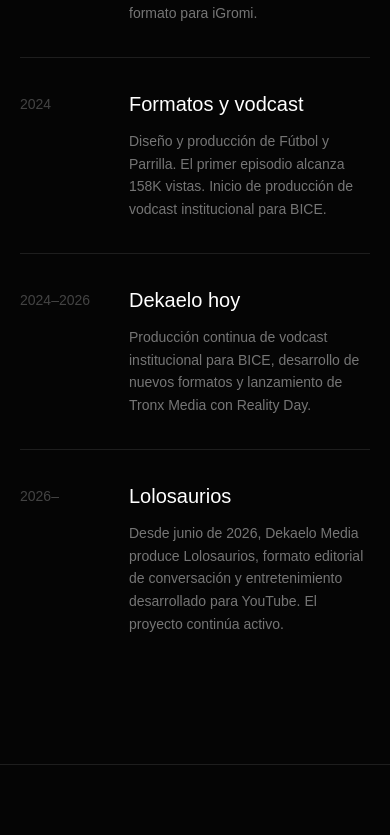
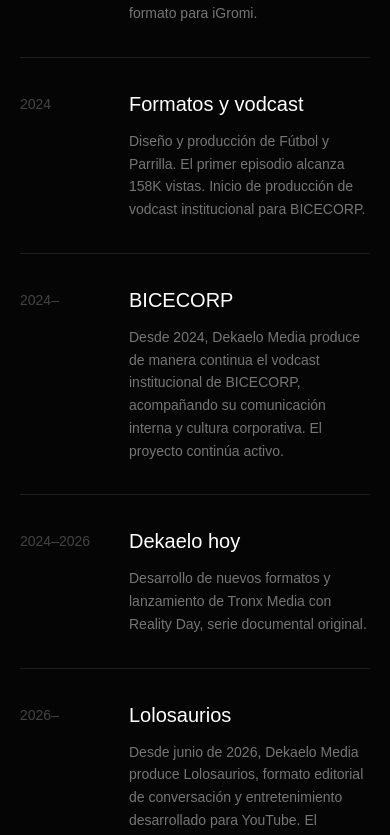
Before and after one commit to TronxGroup/Dekaelo-Media, a Next.js app: page /quienes-somos in a window 390 px wide. Shown: the part 2742-3577 px from the top of the page. Built offline with nearby package versions, Linux system fonts and the light colour scheme.

Commit message:
Update page.tsx

```diff
--- a/app/quienes-somos/page.tsx
+++ b/app/quienes-somos/page.tsx
@@ -36,12 +36,17 @@ const milestones = [
   {
     year: "2024",
     title: "Formatos y vodcast",
-    text: "Diseño y producción de Fútbol y Parrilla. El primer episodio alcanza 158K vistas. Inicio de producción de vodcast institucional para BICE.",
+    text: "Diseño y producción de Fútbol y Parrilla. El primer episodio alcanza 158K vistas. Inicio de producción de vodcast institucional para BICECORP.",
+  },
+  {
+    year: "2024–",
+    title: "BICECORP",
+    text: "Desde 2024, Dekaelo Media produce de manera continua el vodcast institucional de BICECORP, acompañando su comunicación interna y cultura corporativa. El proyecto continúa activo.",
   },
   {
     year: "2024–2026",
     title: "Dekaelo hoy",
-    text: "Producción continua de vodcast institucional para BICE, desarrollo de nuevos formatos y lanzamiento de Tronx Media con Reality Day.",
+    text: "Desarrollo de nuevos formatos y lanzamiento de Tronx Media con Reality Day, serie documental original.",
   },
   {
     year: "2026–",
@@ -49,6 +54,7 @@ const milestones = [
     text: "Desde junio de 2026, Dekaelo Media produce Lolosaurios, formato editorial de conversación y entretenimiento desarrollado para YouTube. El proyecto continúa activo.",
   },
 ];
+
 const capabilities = [
   {
     number: "01",
@@ -126,6 +132,7 @@ export default function QuienesSomosPage() {
           </Link>
 
           <nav className="flex items-center gap-6 text-[10px] uppercase tracking-[0.2em] md:gap-10 md:text-[11px]">
+
             <Link
               href="/#proyectos"
               className="text-white/75 transition hover:text-white"
@@ -153,6 +160,7 @@ export default function QuienesSomosPage() {
             >
               Contacto
             </Link>
+
           </nav>
 
         </div>
@@ -174,13 +182,16 @@ export default function QuienesSomosPage() {
             <div className="md:col-span-9">
 
               <h1 className="max-w-6xl text-[clamp(3.2rem,8vw,8rem)] font-medium leading-[0.88] tracking-[-0.065em]">
+
                 Empezamos
                 <br />
                 contando historias.
                 <br />
+
                 <span className="text-white/35">
                   Hoy desarrollamos formatos.
                 </span>
+
               </h1>
 
             </div>
@@ -221,41 +232,52 @@ export default function QuienesSomosPage() {
               <Eyebrow>El origen</Eyebrow>
 
               <h2 className="mt-6 text-[clamp(2.7rem,5vw,5.5rem)] font-medium leading-[0.92] tracking-[-0.06em]">
+
                 Antes que una
                 <br />
                 productora,
                 <br />
+
                 <span className="text-white/35">
                   fuimos cine.
                 </span>
+
               </h2>
 
             </div>
 
+
             <div className="md:col-span-7">
 
               <p className="text-xl leading-relaxed text-white/60 md:text-2xl">
+
                 En 2013 comenzamos nuestro recorrido con{" "}
                 <span className="text-white">Yokai</span>, largometraje
                 seleccionado en Sitges Film Festival y Buenos Aires Rojo
                 Sangre.
+
               </p>
 
               <p className="mt-7 max-w-2xl text-base leading-relaxed text-white/40 md:text-lg">
+
                 Ese origen marcó nuestra manera de entender la producción
                 audiovisual: narrativa, ritmo, intención visual y una mirada
                 propia.
+
               </p>
 
               <p className="mt-5 max-w-2xl text-base leading-relaxed text-white/40 md:text-lg">
+
                 Hoy aplicamos esa misma forma de trabajar al contenido
                 corporativo, los formatos editoriales y la producción
                 audiovisual para empresas.
+
               </p>
 
             </div>
 
           </div>
+
 
           <div className="mt-20 md:mt-28">
 
@@ -289,20 +311,25 @@ export default function QuienesSomosPage() {
               <Eyebrow>Trayectoria</Eyebrow>
 
               <h2 className="mt-6 text-[clamp(2.8rem,5vw,5.5rem)] font-medium leading-[0.92] tracking-[-0.06em]">
+
                 El trabajo
                 <br />
+
                 <span className="text-white/35">
                   habla.
                 </span>
+
               </h2>
 
             </div>
 
+
             <div className="md:col-span-8">
 
               {milestones.map((milestone, index) => (
+
                 <div
-                  key={milestone.year}
+                  key={`${milestone.year}-${milestone.title}`}
                   className={`grid grid-cols-[85px_1fr] gap-6 py-8 md:grid-cols-[120px_1fr] md:gap-10 ${
                     index !== milestones.length - 1
                       ? "border-b border-white/10"
@@ -327,6 +354,7 @@ export default function QuienesSomosPage() {
                   </div>
 
                 </div>
+
               ))}
 
             </div>
@@ -353,11 +381,14 @@ export default function QuienesSomosPage() {
             <div className="md:col-span-8">
 
               <h2 className="text-[clamp(3rem,7vw,7rem)] font-medium leading-[0.9] tracking-[-0.065em]">
+
                 Una productora.
                 <br />
+
                 <span className="text-white/35">
                   Distintos mundos.
                 </span>
+
               </h2>
 
             </div>
@@ -365,8 +396,10 @@ export default function QuienesSomosPage() {
             <div className="md:col-span-4">
 
               <p className="text-base leading-relaxed text-white/45 md:text-lg">
+
                 El formato cambia según la historia, la audiencia y el
                 objetivo. La producción mantiene el mismo estándar.
+
               </p>
 
             </div>
@@ -377,6 +410,7 @@ export default function QuienesSomosPage() {
           <div className="mt-20 grid border-t border-white/15 md:grid-cols-2">
 
             {capabilities.map((item) => (
+
               <div
                 key={item.number}
                 className="group border-b border-white/10 py-8 md:px-5 md:py-10"
@@ -405,7 +439,72 @@ export default function QuienesSomosPage() {
                 </div>
 
               </div>
+
             ))}
+
+          </div>
+
+        </div>
+
+      </section>
+
+
+      {/* =====================================================
+          REEL DEKAELO
+      ====================================================== */}
+
+      <section className="border-y border-white/10 px-5 py-24 md:px-10 md:py-36">
+
+        <div className="mx-auto max-w-7xl">
+
+          <div className="grid gap-12 md:grid-cols-12 md:items-end">
+
+            <div className="md:col-span-5">
+
+              <Eyebrow>Reel</Eyebrow>
+
+              <h2 className="mt-6 text-[clamp(2.8rem,5vw,5.5rem)] font-medium leading-[0.92] tracking-[-0.06em]">
+
+                Lo que
+                <br />
+
+                <span className="text-white/35">
+                  hacemos.
+                </span>
+
+              </h2>
+
+            </div>
+
+
+            <div className="md:col-span-7">
+
+              <p className="max-w-2xl text-base leading-relaxed text-white/40 md:text-lg">
+
+                Una selección de proyectos, producciones y formatos
+                desarrollados por Dekaelo Media.
+
+              </p>
+
+            </div>
+
+          </div>
+
+
+          <div className="mt-16 md:mt-20">
+
+            <div className="relative aspect-video w-full overflow-hidden bg-white/5">
+
+              <iframe
+                className="absolute inset-0 h-full w-full"
+                src="https://www.youtube.com/embed/4jDNXBkv7vU"
+                title="Dekaelo Media — Reel"
+                loading="lazy"
+                allow="accelerometer; autoplay; clipboard-write; encrypted-media; gyroscope; picture-in-picture; web-share"
+                allowFullScreen
+              />
+
+            </div>
 
           </div>
 
@@ -427,11 +526,14 @@ export default function QuienesSomosPage() {
             <Eyebrow>Experiencia</Eyebrow>
 
             <h2 className="mt-5 text-[clamp(2.8rem,5vw,5rem)] font-medium leading-[0.92] tracking-[-0.06em]">
+
               El trabajo
               <br />
+
               <span className="text-white/35">
                 habla por sí solo.
               </span>
+
             </h2>
 
           </div>
@@ -440,39 +542,54 @@ export default function QuienesSomosPage() {
           <div className="grid grid-cols-2 gap-px bg-white/10 md:grid-cols-4">
 
             <div className="bg-[#050505] px-6 py-10 md:px-8 md:py-14">
+
               <p className="text-5xl font-medium tracking-[-0.05em] md:text-6xl">
                 200+
               </p>
+
               <p className="mt-3 text-xs leading-relaxed text-white/35 md:text-sm">
                 piezas producidas
               </p>
+
             </div>
 
+
             <div className="bg-[#050505] px-6 py-10 md:px-8 md:py-14">
+
               <p className="text-5xl font-medium tracking-[-0.05em] md:text-6xl">
                 60+
               </p>
+
               <p className="mt-3 text-xs leading-relaxed text-white/35 md:text-sm">
                 episodios de vodcast
               </p>
+
             </div>
 
+
             <div className="bg-[#050505] px-6 py-10 md:px-8 md:py-14">
+
               <p className="text-5xl font-medium tracking-[-0.05em] md:text-6xl">
                 3.8M
               </p>
+
               <p className="mt-3 text-xs leading-relaxed text-white/35 md:text-sm">
                 vistas en un video orgánico
               </p>
+
             </div>
 
+
             <div className="bg-[#050505] px-6 py-10 md:px-8 md:py-14">
+
               <p className="text-5xl font-medium tracking-[-0.05em] md:text-6xl">
                 6+
               </p>
+
               <p className="mt-3 text-xs leading-relaxed text-white/35 md:text-sm">
                 industrias
               </p>
+
             </div>
 
           </div>
@@ -497,20 +614,25 @@ export default function QuienesSomosPage() {
               <Eyebrow>Cómo pensamos</Eyebrow>
 
               <h2 className="mt-6 text-[clamp(2.8rem,5vw,5.5rem)] font-medium leading-[0.92] tracking-[-0.06em]">
+
                 Criterio
                 <br />
+
                 <span className="text-white/35">
                   de trabajo.
                 </span>
+
               </h2>
 
             </div>
+
 
             <div className="md:col-span-8">
 
               <div className="border-t border-white/15">
 
                 {values.map((value) => (
+
                   <div
                     key={value.number}
                     className="grid grid-cols-[45px_1fr] gap-5 border-b border-white/10 py-8 md:grid-cols-[60px_1fr] md:gap-8"
@@ -533,6 +655,7 @@ export default function QuienesSomosPage() {
                     </div>
 
                   </div>
+
                 ))}
 
               </div>
@@ -561,20 +684,26 @@ export default function QuienesSomosPage() {
             <div className="md:col-span-8">
 
               <h2 className="text-[clamp(3rem,6vw,6rem)] font-medium leading-[0.9] tracking-[-0.06em]">
+
                 Una idea.
                 <br />
                 Un formato.
                 <br />
+
                 <span className="text-white/35">
                   Una producción.
                 </span>
+
               </h2>
 
             </div>
 
+
             <p className="md:col-span-4 text-base leading-relaxed text-white/40 md:text-lg">
+
               Nos involucramos desde el principio para que la idea, la
               producción y el resultado final hablen el mismo lenguaje.
+
             </p>
 
           </div>
@@ -604,6 +733,7 @@ export default function QuienesSomosPage() {
                 text: "Editamos, trabajamos color y sonido y preparamos las entregas.",
               },
             ].map((step) => (
+
               <div key={step.n}>
 
                 <p className="text-4xl font-medium text-white/10">
@@ -619,6 +749,7 @@ export default function QuienesSomosPage() {
                 </p>
 
               </div>
+
             ))}
 
           </div>
@@ -662,36 +793,50 @@ export default function QuienesSomosPage() {
           <Eyebrow>Lo que viene</Eyebrow>
 
           <h2 className="mt-7 text-[clamp(3rem,6vw,6rem)] font-medium leading-[0.9] tracking-[-0.06em]">
+
             La comunicación
             <br />
+
             <span className="text-white/35">
               está cambiando.
             </span>
+
           </h2>
+
 
           <div className="mt-12 max-w-3xl">
 
             <p className="text-xl leading-relaxed text-white/55 md:text-2xl">
+
               Las organizaciones ya no solamente comunican cuando tienen algo
               que anunciar.
+
             </p>
 
             <p className="mt-6 text-base leading-relaxed text-white/40 md:text-lg">
+
               Construyen canales propios, comparten conocimiento y desarrollan
               conversaciones permanentes con sus audiencias.
+
             </p>
 
             <p className="mt-6 text-base leading-relaxed text-white/40 md:text-lg">
+
               Por eso entendemos el contenido como una herramienta para
               construir confianza, visibilidad y relevancia a largo plazo.
+
             </p>
+
 
             <Link
               href="/vision-chile-2030"
               className="mt-10 inline-flex items-center gap-3 text-xs uppercase tracking-[0.18em] text-white/55 transition hover:text-white"
             >
+
               Conoce nuestra visión
+
               <ArrowRight className="h-4 w-4" />
+
             </Link>
 
           </div>
@@ -712,19 +857,25 @@ export default function QuienesSomosPage() {
           <Eyebrow>Hablemos</Eyebrow>
 
           <h2 className="mt-7 text-[clamp(3rem,7vw,7rem)] font-medium leading-[0.9] tracking-[-0.06em]">
+
             Una idea puede
             <br />
             convertirse en
             <br />
+
             <span className="text-white/35">
               un formato.
             </span>
+
           </h2>
 
           <p className="mx-auto mt-8 max-w-xl text-base leading-relaxed text-white/40 md:text-lg">
+
             Cuéntanos qué quieres producir. Podemos ayudarte a convertirlo en
             una propuesta audiovisual.
+
           </p>
+
 
           <div className="mt-12 flex flex-col items-center justify-center gap-4 sm:flex-row">
 
@@ -732,19 +883,27 @@ export default function QuienesSomosPage() {
               href="/contacto"
               className="inline-flex items-center gap-3 bg-white px-8 py-4 text-xs uppercase tracking-[0.18em] text-black transition hover:bg-white/90"
             >
+
               Solicitar propuesta
+
               <ArrowUpRight className="h-4 w-4" />
+
             </Link>
+
 
             <Link
               href="/servicios"
               className="inline-flex items-center gap-3 border border-white/15 bg-white/5 px-8 py-4 text-xs uppercase tracking-[0.18em] text-white/55 transition hover:bg-white/10 hover:text-white"
             >
+
               Ver servicios
+
               <ArrowRight className="h-4 w-4" />
+
             </Link>
 
           </div>
+
 
           <p className="mt-6 text-xs text-white/25">
             Respuesta el mismo día hábil. Sin compromiso.
@@ -756,7 +915,7 @@ export default function QuienesSomosPage() {
 
 
       {/* =====================================================
-          FOOTER — MISMO FOOTER DEL HOME
+          FOOTER
       ====================================================== */}
 
       <footer className="border-t border-white/10 px-5 py-10 md:px-10 md:py-12">
@@ -793,6 +952,7 @@ export default function QuienesSomosPage() {
               info@dekaelomedia.com
             </a>
 
+
             <div className="flex flex-wrap gap-6 text-[10px] uppercase tracking-[0.18em]">
 
               <a
@@ -804,6 +964,7 @@ export default function QuienesSomosPage() {
                 Instagram
               </a>
 
+
               <a
                 href="https://www.linkedin.com/company/dekaelo-media/"
                 target="_blank"
@@ -813,12 +974,14 @@ export default function QuienesSomosPage() {
                 LinkedIn
               </a>
 
+
               <Link
                 href="/#proyectos"
                 className="text-white/40 transition hover:text-white"
               >
                 Proyectos
               </Link>
+
 
               <Link
                 href="/quienes-somos"
@@ -827,12 +990,14 @@ export default function QuienesSomosPage() {
                 Nosotros
               </Link>
 
+
               <Link
                 href="/#capacidades"
                 className="text-white/40 transition hover:text-white"
               >
                 Capacidades
               </Link>
+
 
               <Link
                 href="/#contacto"
```
